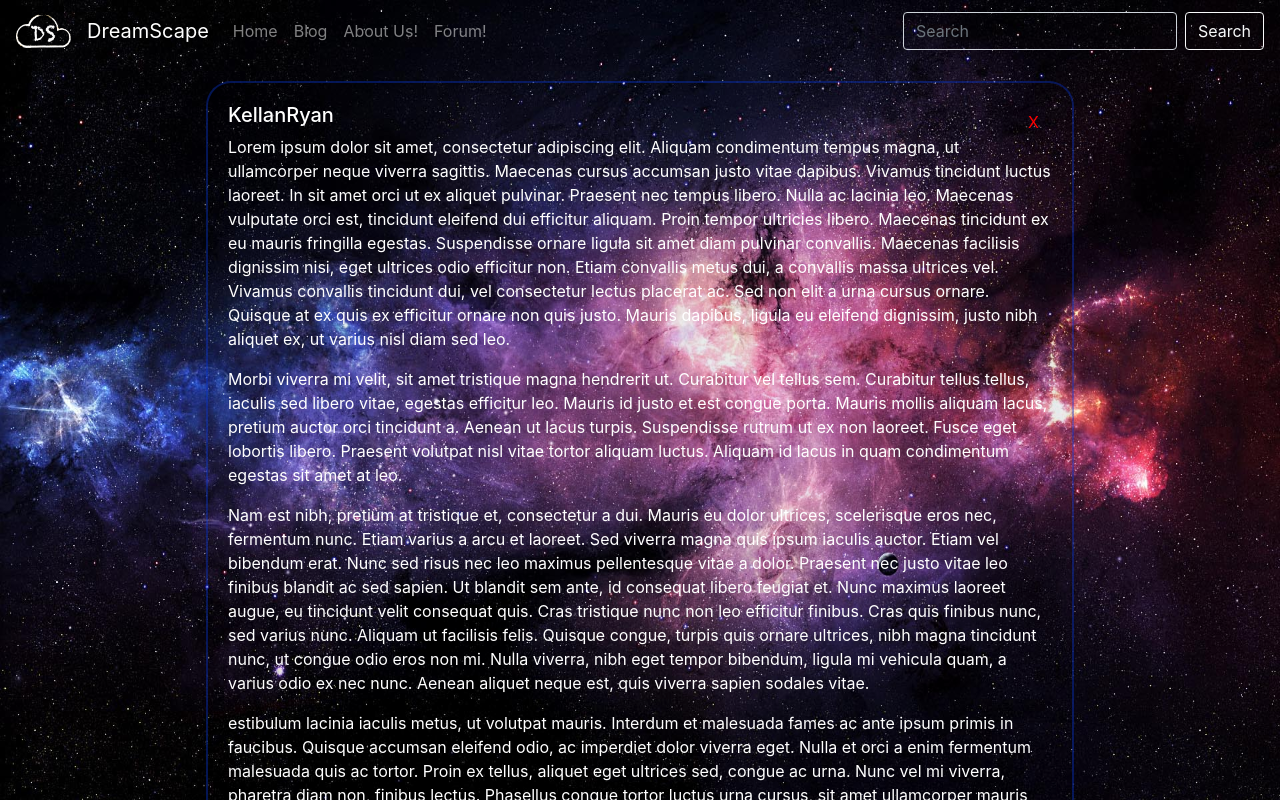
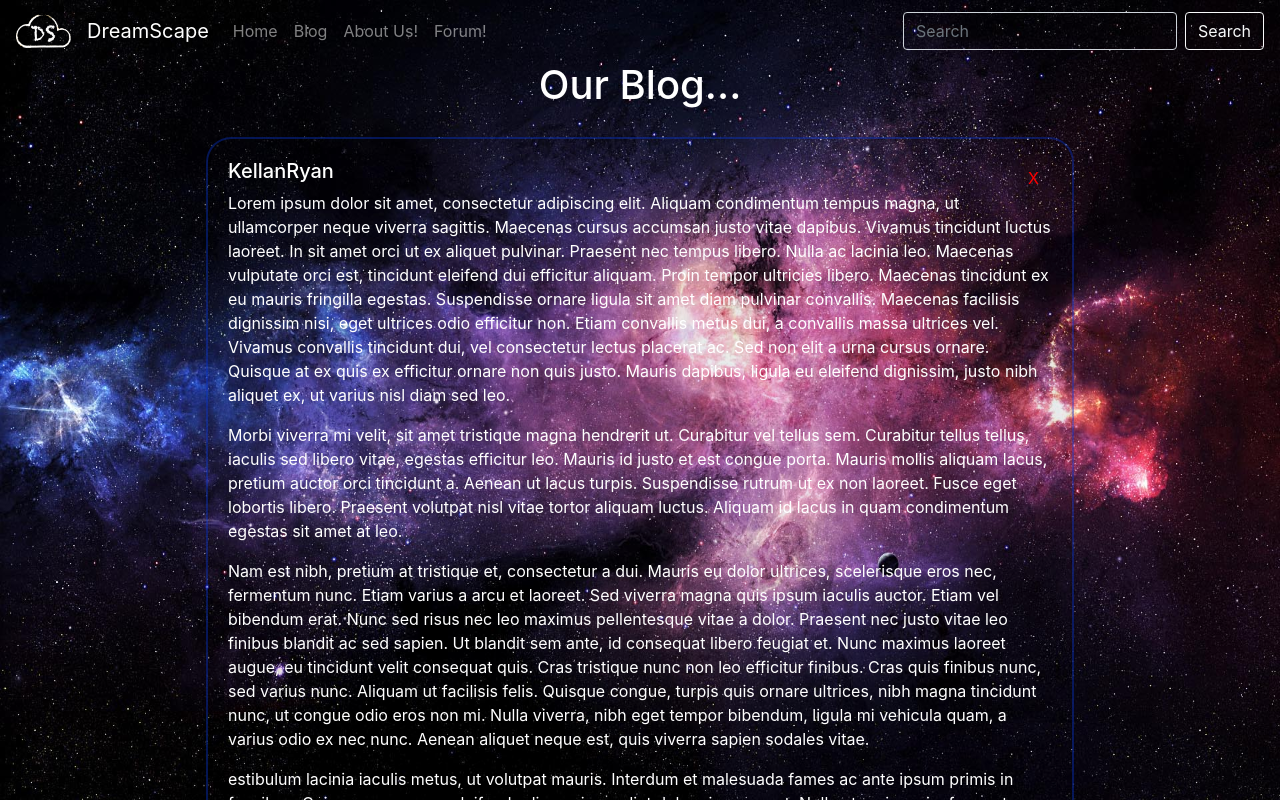
Before and after one commit to bethel-school-of-technology/dreamscape-stories, an Angular app: page /blog in a window 1280 px wide. Shown: the top 800 px of the page. Built offline with nearby package versions, Linux system fonts and the light colour scheme.

Commit message:
centered content

```diff
--- a/src/app/components/blog/blog.component.css
+++ b/src/app/components/blog/blog.component.css
@@ -6,6 +6,10 @@
     background-color:rgba(0, 0, 0, 0.075);
     border-radius: 25px;
     border: 2px solid rgba(9, 62, 235, 0.350);
+}
+h1 {
+    text-align: center;
+    color: white;
 }
 .post {
     padding: 20px;
--- a/src/app/components/blog/blog.component.html
+++ b/src/app/components/blog/blog.component.html
@@ -1,4 +1,5 @@
 
+  <h1>Our Blog...</h1>
   <div class="post" *ngFor = "let post of posts; let i = index">
     <div id= "container">
       <div class="card-body">
```
